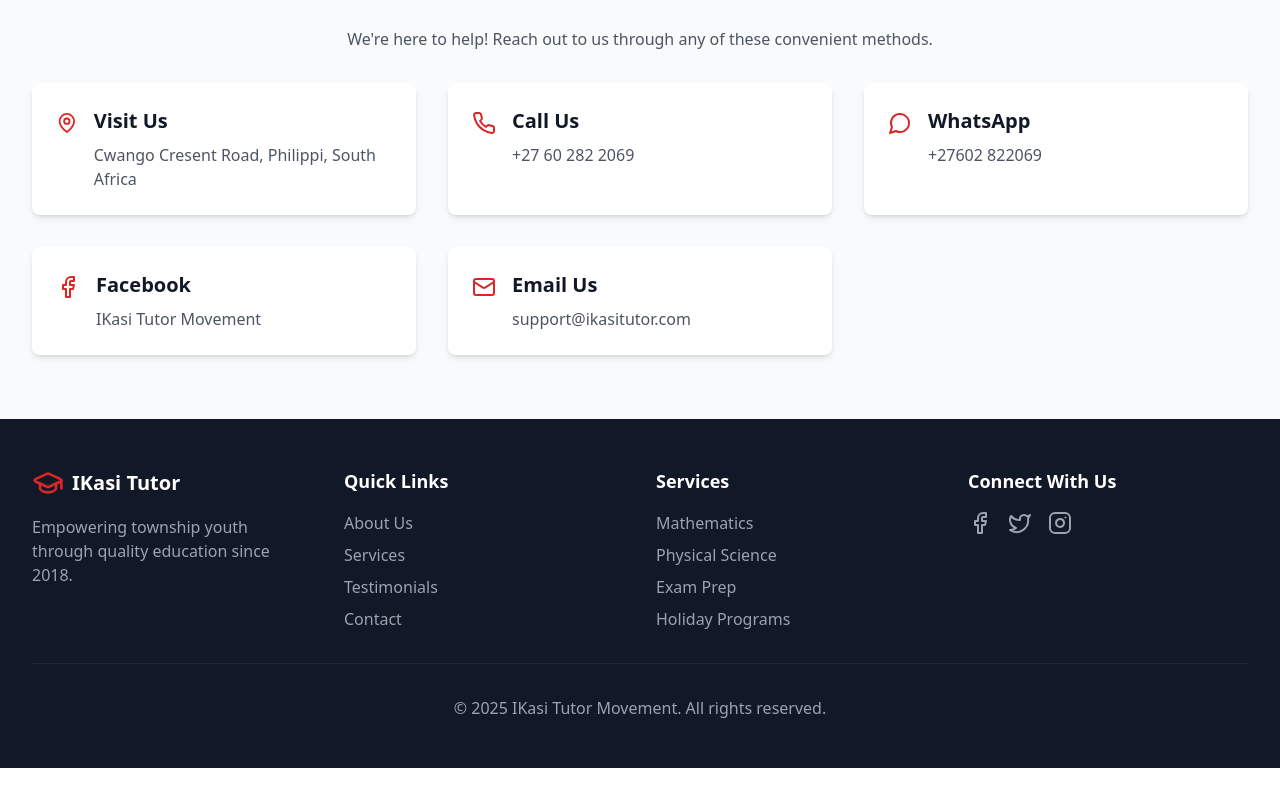
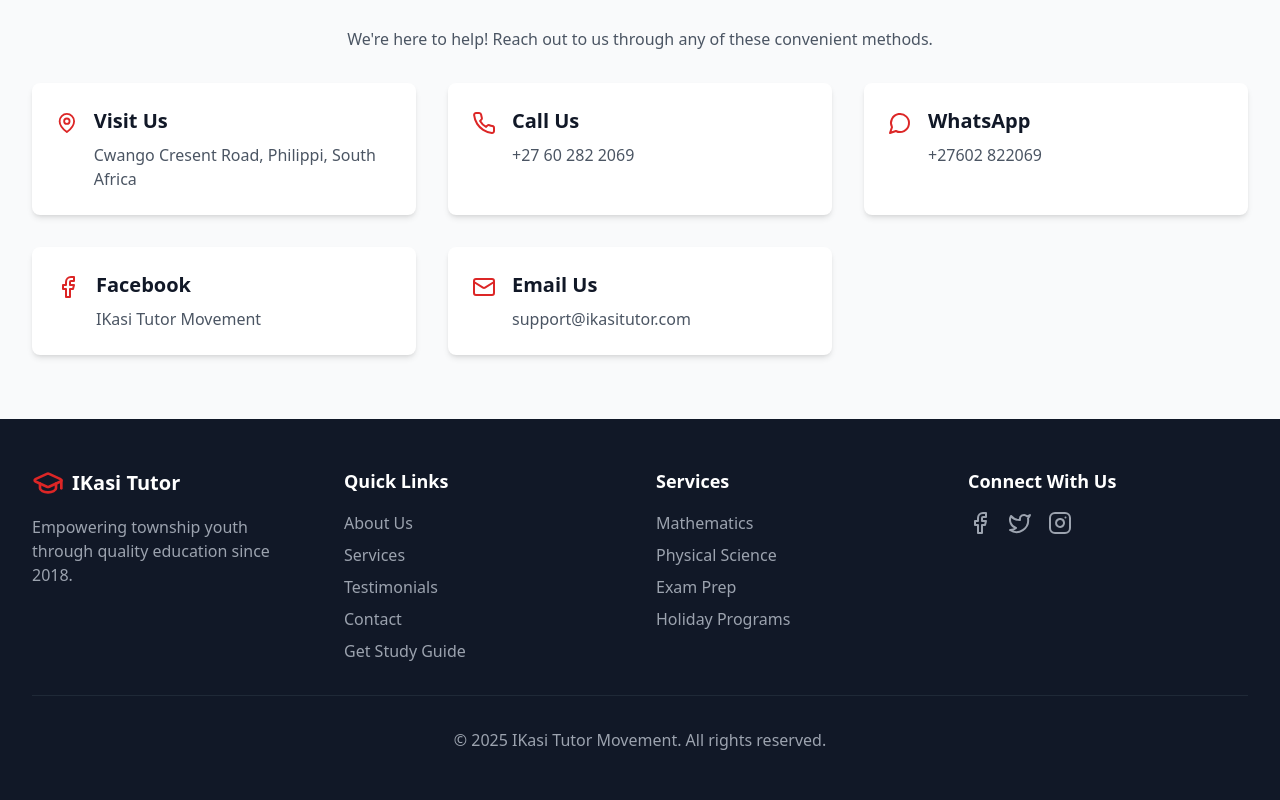
Before and after one commit to VuyolwethuM6/ikasi-tutor, a React (Vite) app: page / in a window 1280 px wide. Shown: the part 3666-4466 px from the top of the page. Before the commit the page ends 4434 px from the top, so only its background shows below. Built offline with nearby package versions, Linux system fonts and the light colour scheme.

Commit message:
Update Footer.tsx

```diff
--- a/src/components/Footer/Footer.tsx
+++ b/src/components/Footer/Footer.tsx
@@ -24,6 +24,7 @@ const Footer = () => {
               <li><a href="/services" className="text-gray-400 hover:text-white">Services</a></li>
               <li><a href="/impact" className="text-gray-400 hover:text-white">Testimonials</a></li>
               <li><a href="/contact" className="text-gray-400 hover:text-white">Contact</a></li>
+              <li><a href="/guide" className="text-gray-400 hover:text-white">Get Study Guide</a></li>
             </ul>
           </div>
 
```
